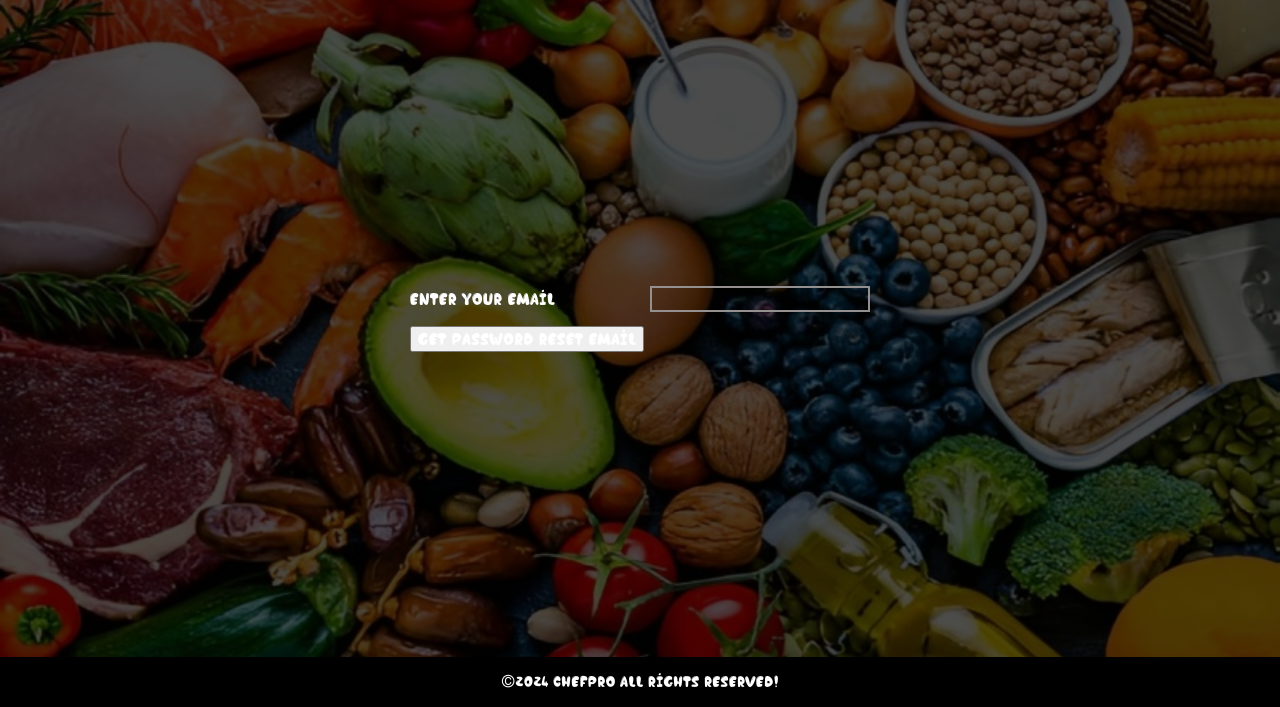
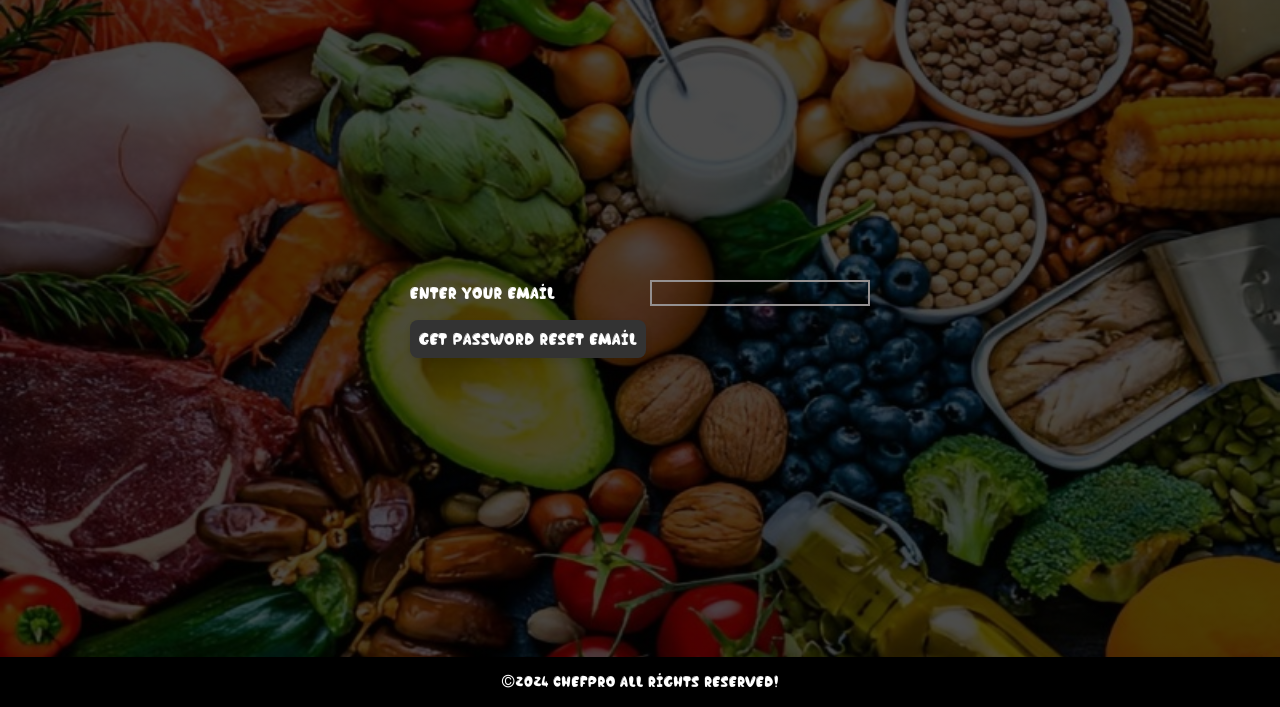
Before and after one commit to sami9644/ChefPro-production, a Django app: page /forgetpass/ in a window 1280 px wide. Shown: the part 93-800 px from the top of the page. Run offline with Django 3.2, Linux system fonts and the light colour scheme.

Commit message:
customize button

```diff
--- a/chefproapp/templates/resetpas.html
+++ b/chefproapp/templates/resetpas.html
@@ -9,7 +9,7 @@
         <input type="text" name="email" required>
     </div>
     <div class="inputs">
-        <button type="submit">Get password reset email</button>
+        <button class="dark-mode-button" type="submit">Get password reset email</button>
     </div>
 </form>
 {% endblock %}
```
